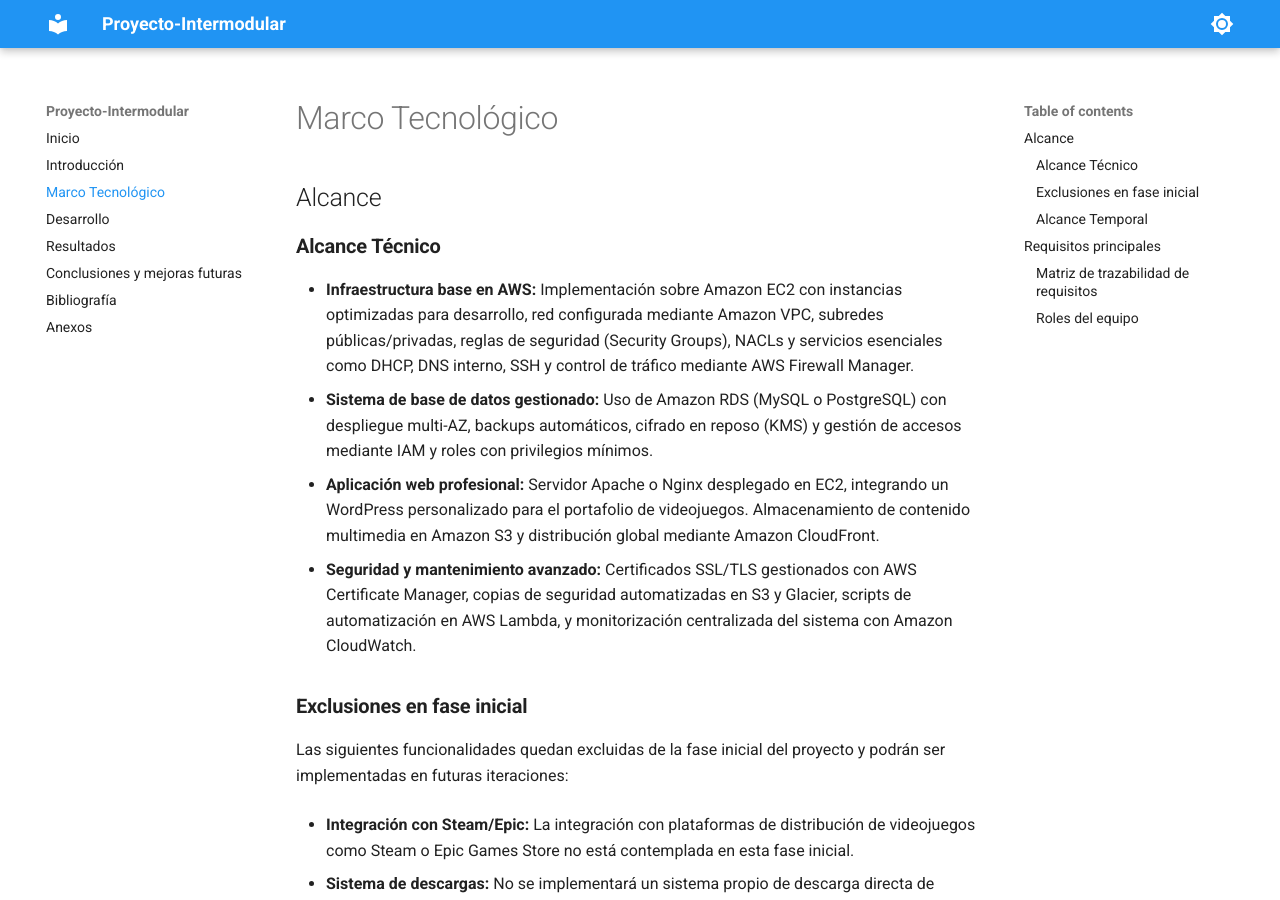
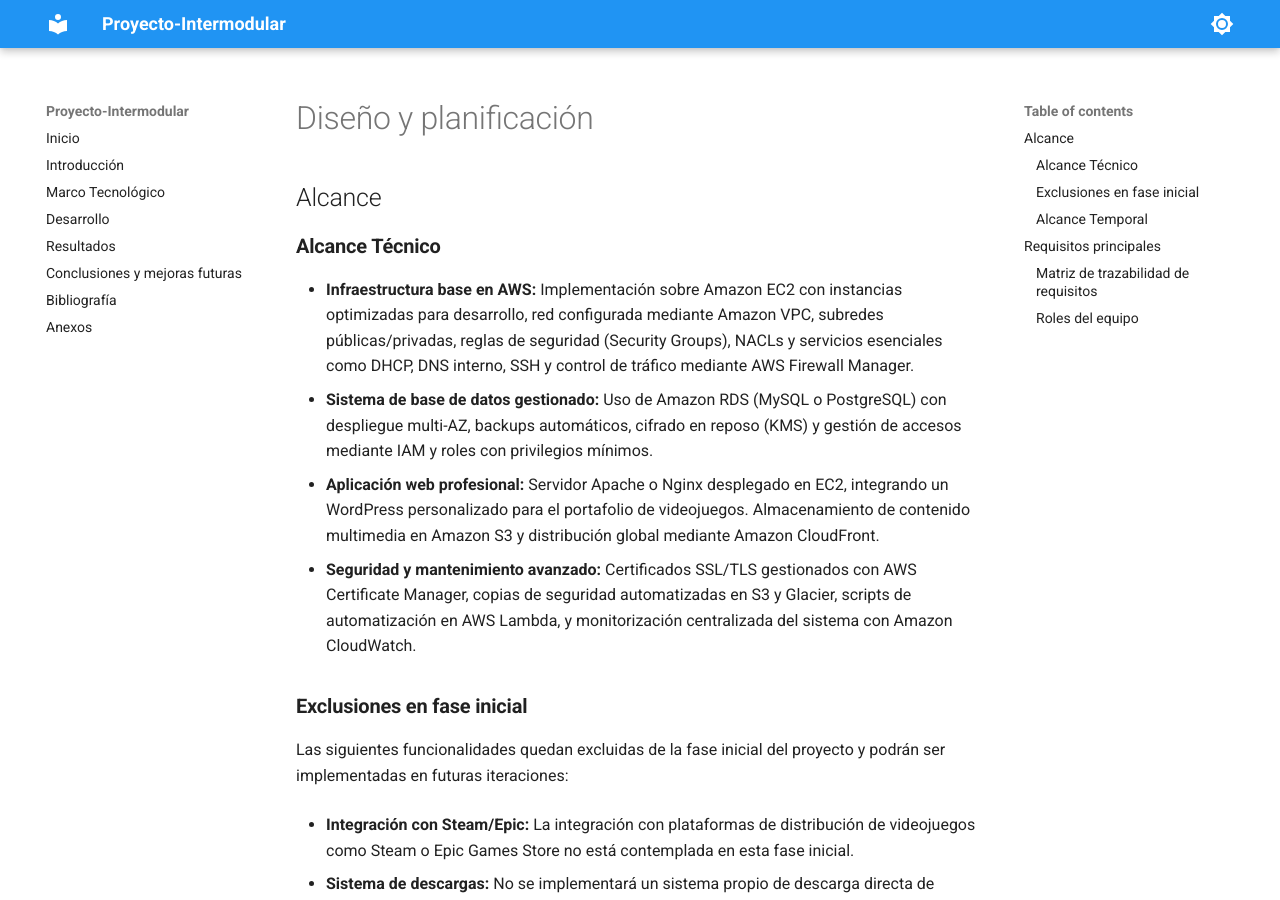
Before and after one commit to AlejandroMarinyo/Proyecto-Intermodular, an MkDocs documentation site: the page built from docs/Diseño_y_Planificacion.md, in a window 1280 px wide and 900 px high. Built offline with MkDocs 1.6.1 and Material for MkDocs 9.7.7, drawn with Linux system fonts in a browser that asks for light colours.

Commit message:
Actualizar documentación: añadir Diseño_y_Planificacion.md y eliminar Marco_Tecnologico.md

```diff
--- a/docs/Marco_Tecnologico.md
+++ b/docs/Diseño_y_Planificacion.md
@@ -1,4 +1,4 @@
-# Marco Tecnológico
+# Diseño y planificación
 
 ##Alcance
 
```
